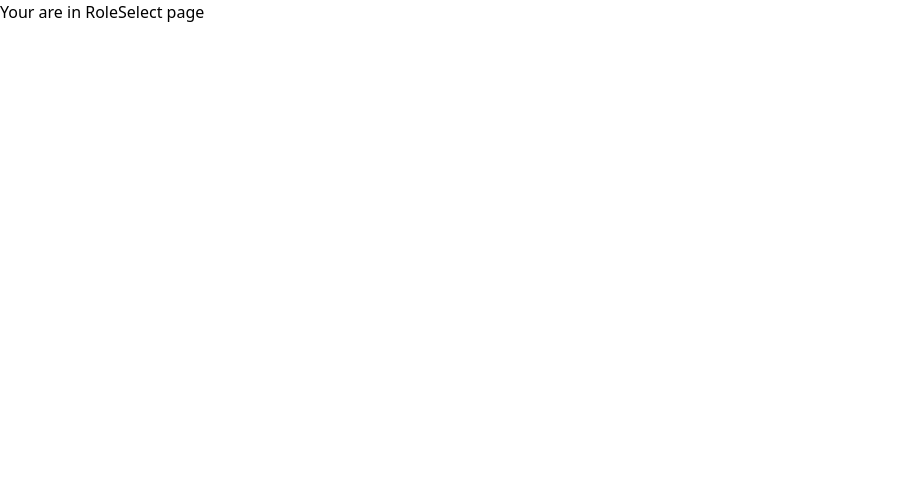
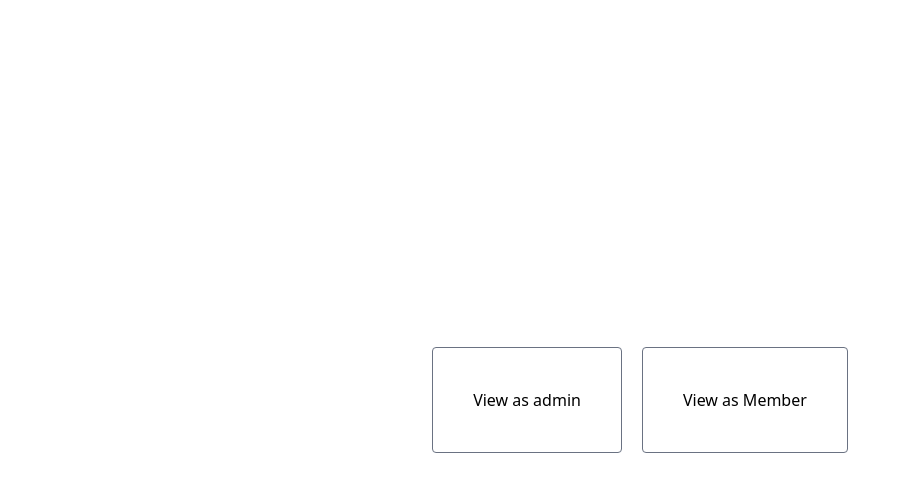
Before and after one commit to itsgauravkumar07/internal-user-management-dashboard, a React (Vite) app: page / in a window 1280 px wide. Shown: the top 492 px of the page, without its empty margins (0-911 px from the left). Built offline with nearby package versions, Linux system fonts and the light colour scheme.

Commit message:
design simple Roleselection page and set update global currentRole according to card click and then navigate to the dashboard

```diff
--- a/src/App.jsx
+++ b/src/App.jsx
@@ -11,9 +11,9 @@ function App() {
     <div>
       <Routes>
         <Route path='/' element={<RoleSelection />} />
-        <Route path='/Dashboard' element={<Dashboard />} />
-        <Route path='/Request' element={<Request />} />
-        <Route path='/Users' element={<Users />} />
+        <Route path='/dashboard' element={<Dashboard />} />
+        <Route path='/request' element={<Request />} />
+        <Route path='/users' element={<Users />} />
       </Routes>
     </div>
   )
--- a/src/pages/RoleSelect.jsx
+++ b/src/pages/RoleSelect.jsx
@@ -1,8 +1,35 @@
+import { useNavigate } from "react-router-dom";
+import { useAppContext } from "../context/AppProvider"
+
 export default function RoleSelect(){
 
+    const { setCurrentRole } = useAppContext();
+    const navigate = useNavigate();
+
+    function setAdmin(){
+        setCurrentRole("admin");
+        navigate("/dashboard");
+    }
+
+    function setMember(){
+        setCurrentRole("member");
+        navigate("/dashboard")
+    }
     return(
-        <div>
-            <h1>Your are in RoleSelect page</h1>
-        </div>
+        <section  className=" flex justify-center items-center min-h-screen gap-5">
+            <div
+                className="border border-gray-500 px-10 py-10 rounded"
+                onClick={setAdmin}
+                >
+                <h1>View as admin</h1>
+            </div>
+
+             <div
+                className="border border-gray-500 px-10 py-10 rounded"
+                onClick={setMember}
+                >
+                <h1>View as Member</h1>
+            </div>
+        </section>
     )
 }
```
